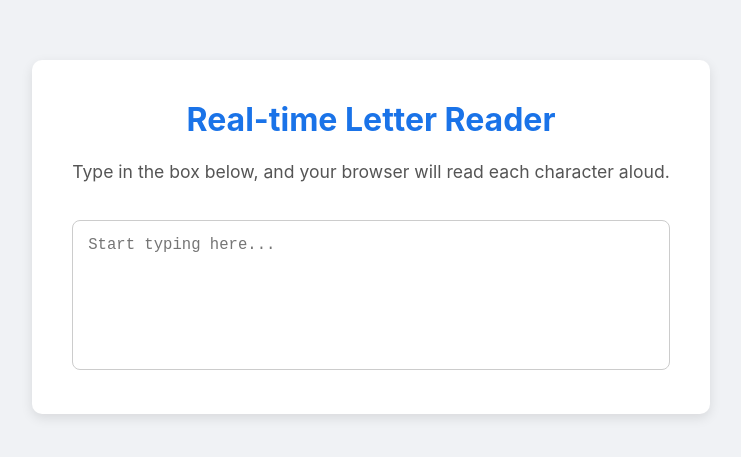
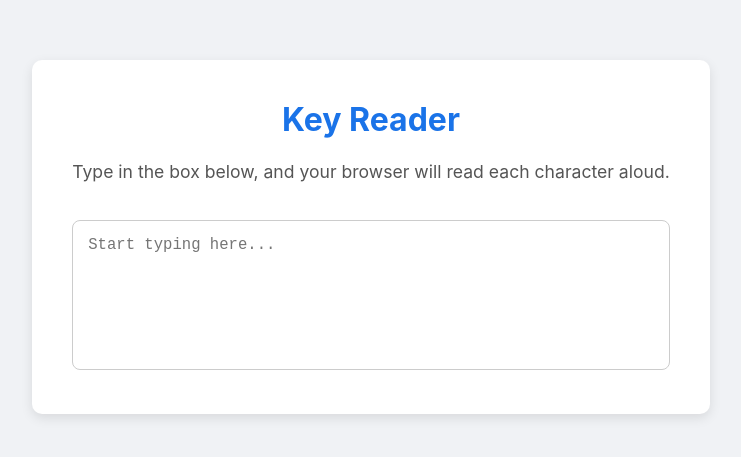
Before and after one commit to sourabhboruah/keyspeaker, a plain HTML site: page index.html in a window 1280 px wide. Shown: the part 163-620 px from the top of the page, without its empty margins (269-1010 px from the left). Drawn offline with Linux system fonts and the light colour scheme.

Commit message:
Update index.html

```diff
--- a/index.html
+++ b/index.html
@@ -3,7 +3,7 @@
 <head>
     <meta charset="UTF-8">
     <meta name="viewport" content="width=device-width, initial-scale=1.0">
-    <title>Real-time Letter Reader</title>
+    <title>Key Reader</title>
     <style>
         body {
             font-family: -apple-system, BlinkMacSystemFont, "Segoe UI", Roboto, Helvetica, Arial, sans-serif;
@@ -51,7 +51,7 @@
 <body>
 
     <div class="container">
-        <h1>Real-time Letter Reader</h1>
+        <h1>Key Reader</h1>
         <p>Type in the box below, and your browser will read each character aloud.</p>
         <textarea id="text-input" placeholder="Start typing here..."></textarea>
     </div>
```
